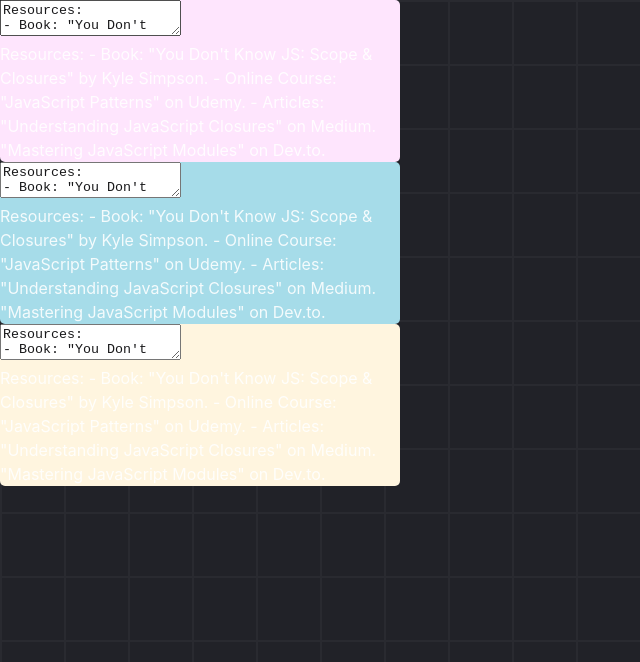
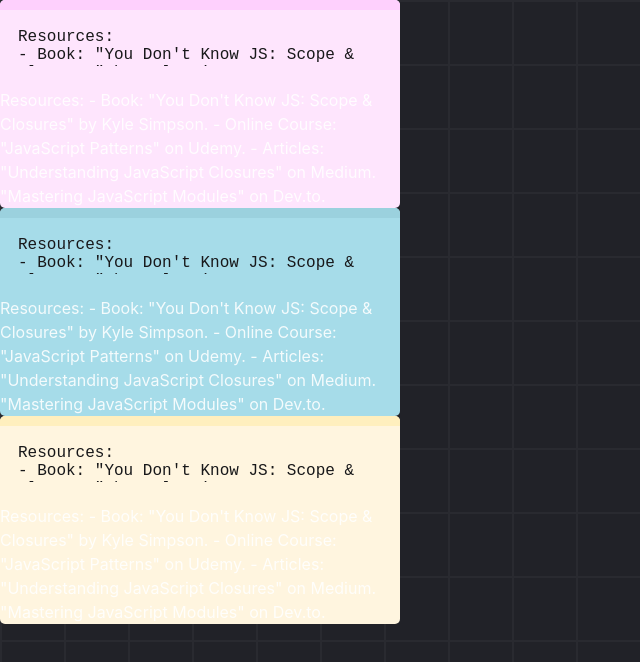
Before and after one commit to Subhankar-hub/myapp, a React (Vite) app: page / in a window 1280 px wide. Shown: the top 662 px of the page, without its empty margins (0-640 px from the left). Built offline with nearby package versions, Linux system fonts and the light colour scheme.

Commit message:
added Trash.jsx cardbody

```diff
--- a/src/components/NoteCard.jsx
+++ b/src/components/NoteCard.jsx
@@ -11,7 +11,12 @@ const NoteCard = ({ note }) => {
               backgroundColor: colors.colorBody,
           }}
       >
-        <div className="note-body">
+       <div
+       className="card-header"
+       style={{ backgroundColor: colors.colorHeader }}
+       ></div>
+
+        <div className="card-body">
           <textarea
           style={{color: colors.colorText }}
           defaultValue={body}>
--- a/src/index.css
+++ b/src/index.css
@@ -53,3 +53,10 @@ textarea:focus{
   height: 100%;
 
 }
+.card-header{
+  background-color: #9bd1de;
+  border-radius: 5px 5px 0 0;
+  display: flex;
+  justify-content: space-between;
+  padding: 5px;
+}
```
Also changed, not shown: src/icons/Trash.jsx (added, +9 -0 lines).
